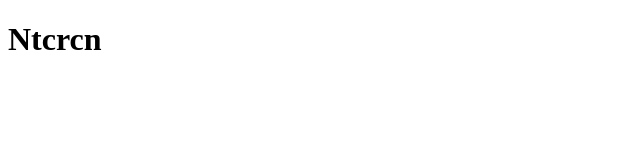
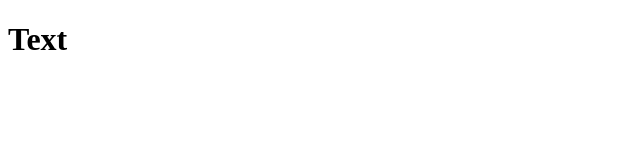
Before and after one commit to Rinemo/git-basics, a plain HTML site: page src/index.html in a window 1280 px wide. Shown: the full height of the page, 0-640 px from the left. Drawn offline with Linux system fonts and the light colour scheme.

Commit message:
added text

```diff
--- a/src/index.html
+++ b/src/index.html
@@ -3,7 +3,7 @@
 <head>
     <meta charset="UTF-8">
     <title>Title</title>
-    <h1> Ntcrcn</h1>
+    <h1> Text</h1>
 </head>
 <body>
 
--- a/src/styles.css
+++ b/src/styles.css
@@ -1,4 +1,5 @@
 h1 {
   font-weight: normal;
   color: blue
+
 }
```
